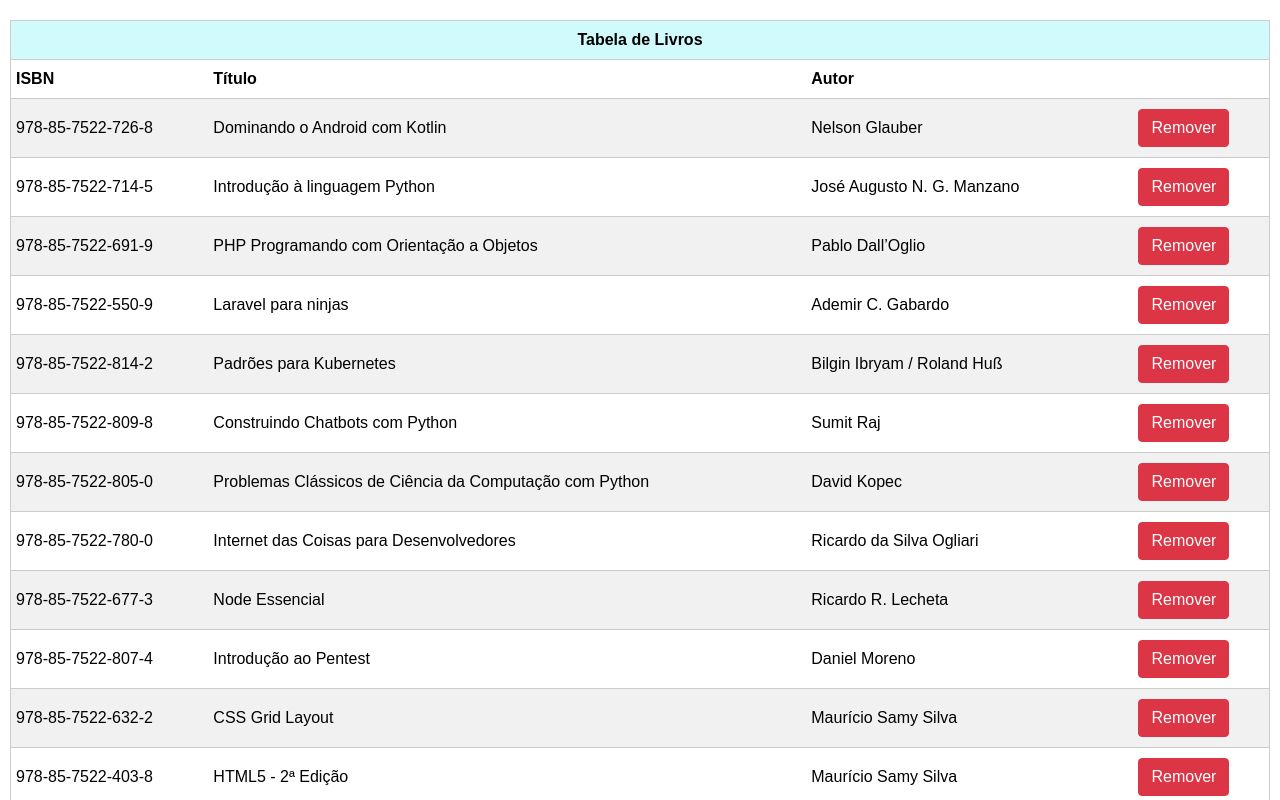
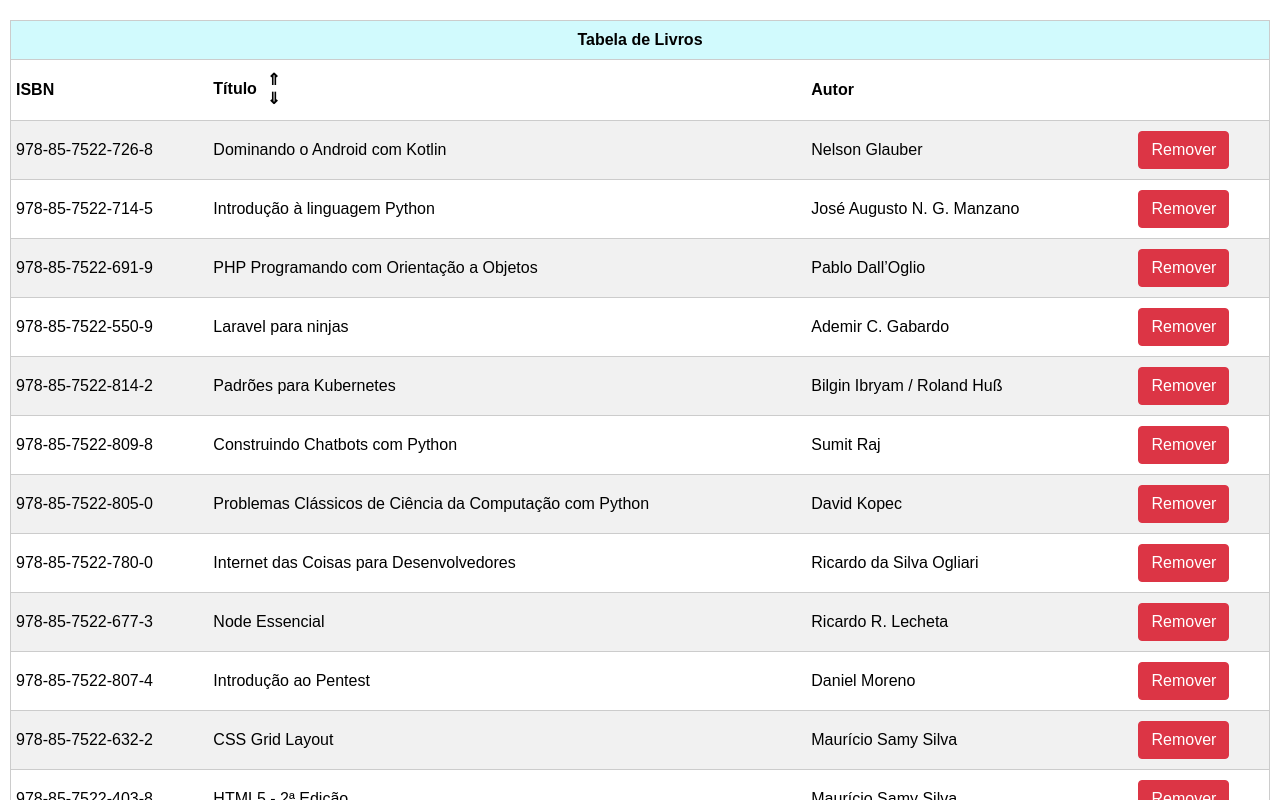
Before and after one commit to nathabonfim59/react-maujor-tabela-livros, a React (Create React App) app: page / in a window 1280 px wide. Shown: the top 800 px of the page. Built offline with nearby package versions, Linux system fonts and the light colour scheme.

Commit message:
feat(ordenacao): add ordenação por tíulo crescente e decrescente

```diff
--- a/src/App.js
+++ b/src/App.js
@@ -27,10 +27,30 @@
     this.setState({ livros });
   }
 
+  ordenar = ( ) => {
+    return this.state.livros.sort( (a, b) => a.titulo < b.titulo ? -1 : 0);
+  }
+
+  handleOrdenarCrescente = (titulo) => {
+    let livros = this.ordenar();
+
+    this.setState({ livros });
+  }
+
+  handleOrdenarDecrescente = (titulo) => {
+    let livros = this.ordenar();
+    livros.reverse();
+
+    this.setState({ livros });
+  }
+
   render() {
     return (
       <table className="tabela">
-        <TabelaHead/>
+        <TabelaHead
+          ordenarCrescente={ this.handleOrdenarCrescente }
+          ordenarDecrescente={ this.handleOrdenarDecrescente }
+        />
         <TabelaBody
           livros={ this.state.livros }
           removerLinha={ this.handleRemoverLinha }
--- a/src/componentes/TabelaHead.js
+++ b/src/componentes/TabelaHead.js
@@ -1,13 +1,19 @@
 import React from "react";
 
-const TabelaHead = () => (
+const TabelaHead = (props) => (
   <thead>
     <tr>
       <th colSpan="4">Tabela de Livros</th>
     </tr>
     <tr>
       <th>ISBN</th>
-      <th>Título</th>
+      <th>
+        Título
+        <div className="container-setinhas">
+          <div onClick={ props.ordenarCrescente }>&uArr;</div>
+          <div onClick={ props.ordenarDecrescente }>&dArr;</div>
+        </div>
+      </th>
       <th>Autor</th>
       <th></th>
     </tr>
--- a/src/index.css
+++ b/src/index.css
@@ -62,3 +62,14 @@
   background-color: #0069d9;
   border-color: #0062cc;
 }
+
+.container-setinhas {
+  display: inline-block;
+  width: 20px;
+  height: 40px;
+  margin-left: 10px;
+  vertical-align: middle;
+}
+
+
+.container-setinhas > div { cursor: pointer; }
```
